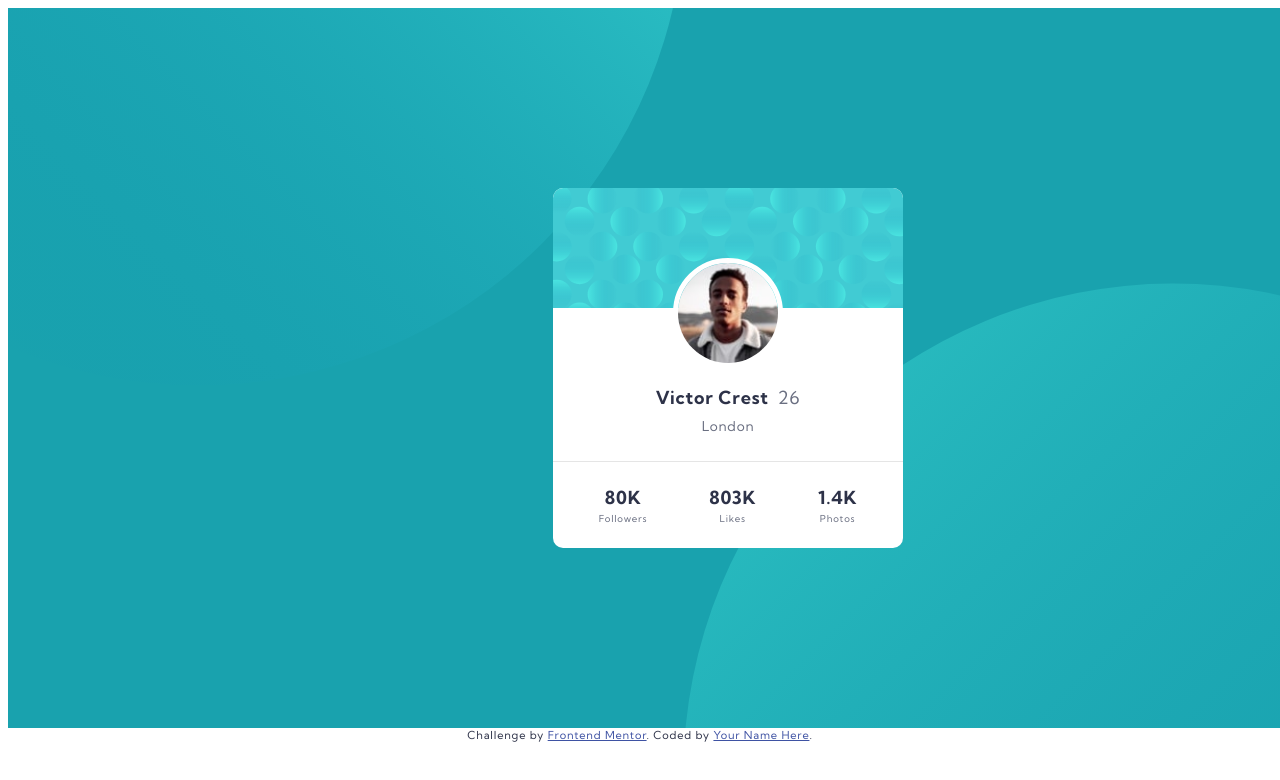
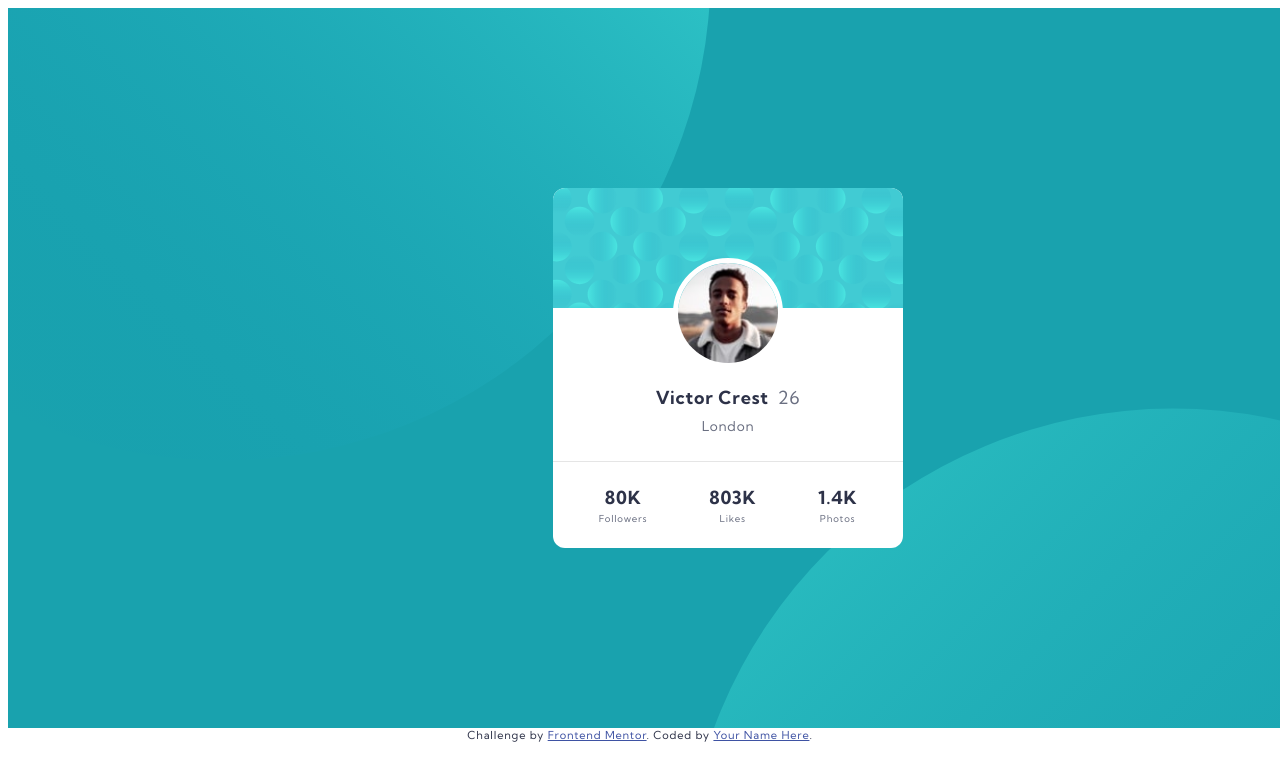
Before and after one commit to scottmotion/profile-card-component, a plain HTML site: page index.html in a window 1280 px wide. Shown: the top 780 px of the page. Drawn offline with Linux system fonts and the light colour scheme.

Commit message:
Update style.css

```diff
--- a/css/style.css
+++ b/css/style.css
@@ -17,14 +17,14 @@ main {
         url(/images/bg-pattern-top.svg), url(/images/bg-pattern-bottom.svg);
     background-repeat: no-repeat, no-repeat;
     /* background-size: cover; */
-    background-position-x: -300px, 675px;
-    background-position-y: -600px, 275px;
+    background-position-x: -275px, 675px;
+    background-position-y: -525px, 400px;
     width: 1440px;
     height: 720px;
 }
 
 .card {
-    border-radius: 10px;
+    border-radius: 12px;
     width: 350px;
     background-color: white;
 }
@@ -32,8 +32,8 @@ main {
 .card-header {
     background-image: url(/images/bg-pattern-card.svg);
     height: 120px;
-    border-top-left-radius: 10px;
-    border-top-right-radius: 10px;
+    border-top-left-radius: 12px;
+    border-top-right-radius: 12px;
 }
 
 .avatar {
```
